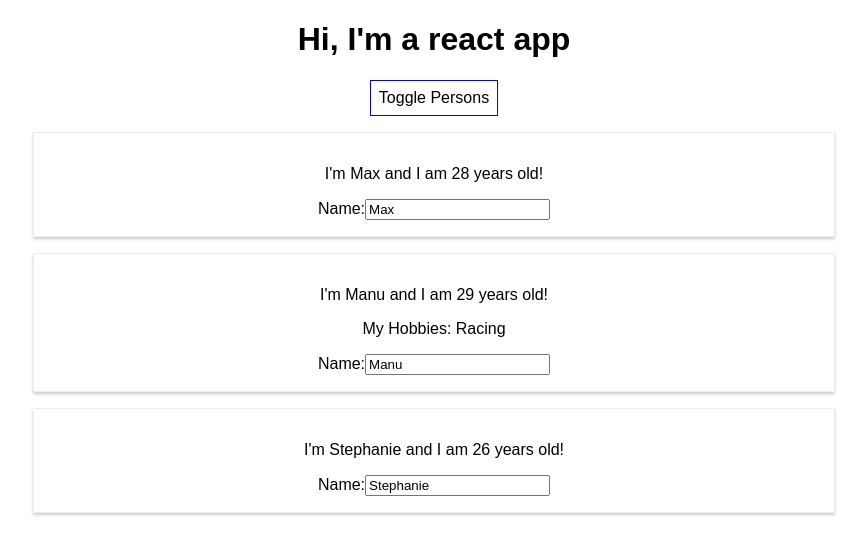
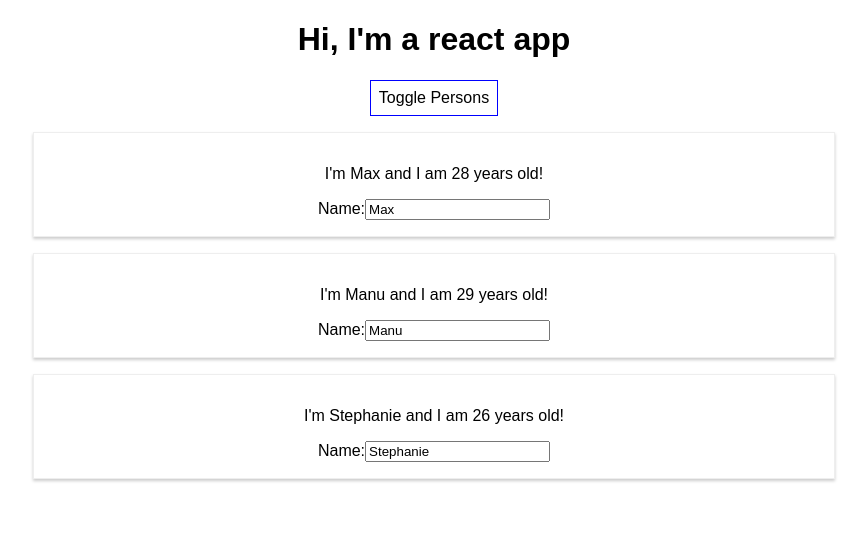
Before and after one commit to broffis/react-accelerator, a React (Create React App) app in the folder react-complete-guide/: page / in a window 1280 px wide. Both pictures are taken after a click on the button "Toggle Persons". Shown: the top 554 px of the page, without its empty margins (206-1073 px from the left). Built offline with nearby package versions, Linux system fonts and the light colour scheme.

Commit message:
Moved Persons to be dynamically generated via map function

```diff
--- a/react-complete-guide/src/App.js
+++ b/react-complete-guide/src/App.js
@@ -52,17 +52,9 @@
     if (this.state.showPersons) {
       persons = (
         <div>
-          <Person
-            name={this.state.persons[0].name}
-            age={this.state.persons[0].age} />
-          <Person
-            name={this.state.persons[1].name}
-            age={this.state.persons[1].age}
-            click={this.switchNameHandler.bind(this, 'Max!')}
-            changed={this.nameChangedHandler}>My Hobbies: Racing</Person>
-          <Person
-            name={this.state.persons[2].name}
-            age={this.state.persons[2].age} />
+          {this.state.persons.map(person => {
+           return <Person name={person.name} age={person.age} />
+          })}
         </div>
       );
     }
```
